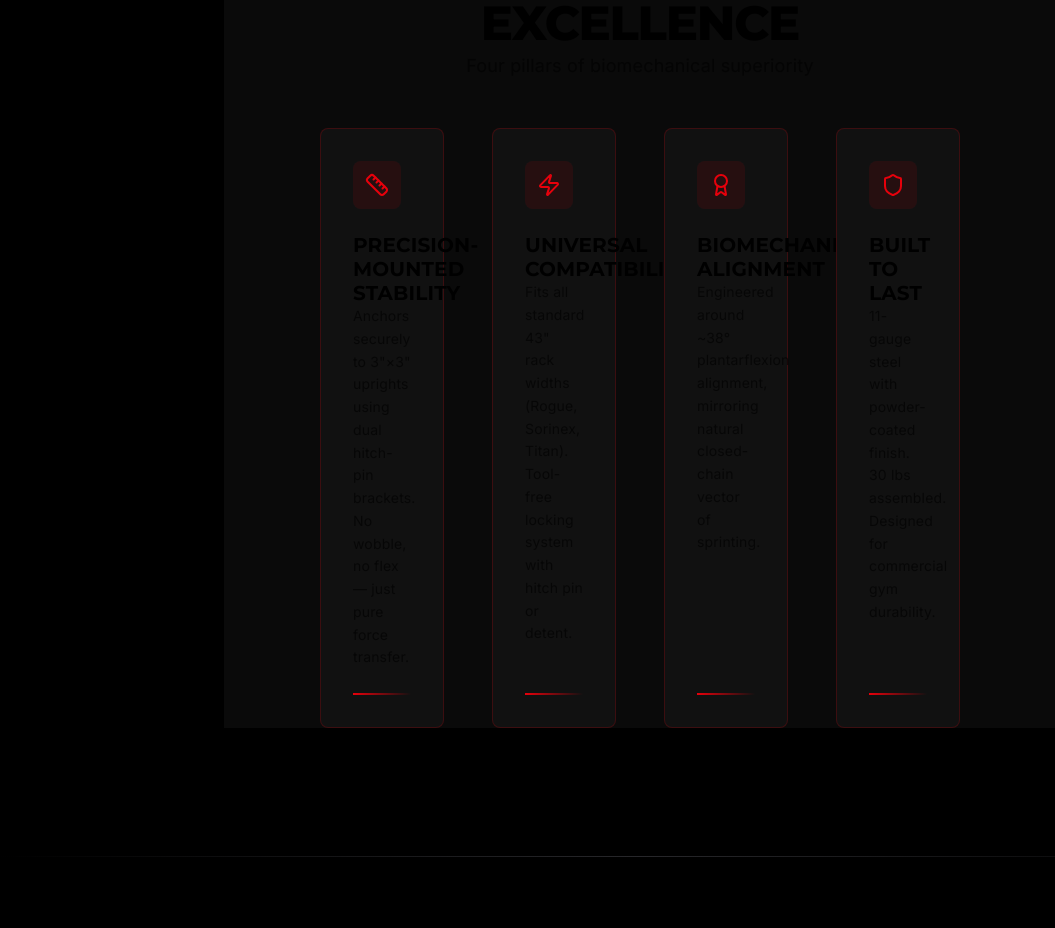
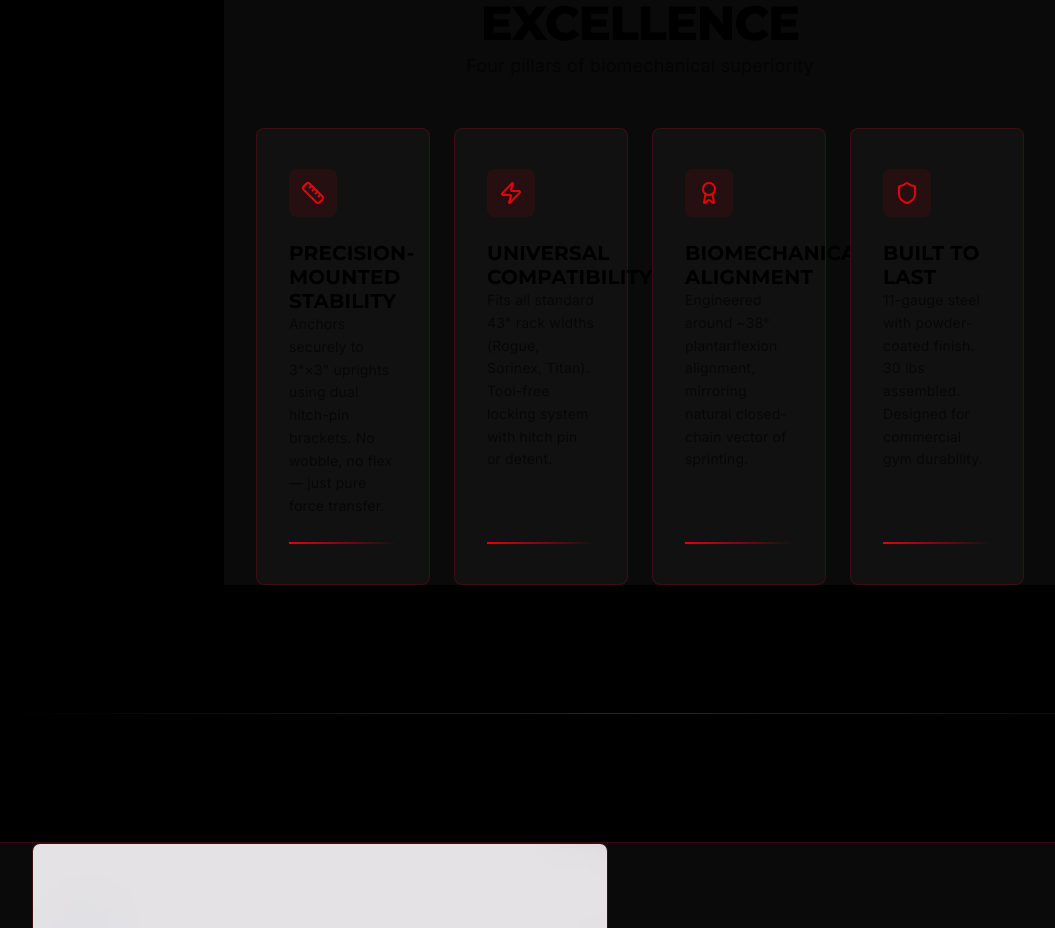
Before and after one commit to infinityspine/exiqx-website, a Next.js app: page /rack-mounted in a window 1280 px wide. Shown: the part 1120-2048 px from the top of the page, without its empty margins (0-1055 px from the left). Built offline with nearby package versions, Linux system fonts and the light colour scheme.

Commit message:
🕒 Auto-commit: 2025-11-10 20:09:58

```diff
--- a/components/sections/GHDKeyPoints.tsx
+++ b/components/sections/GHDKeyPoints.tsx
@@ -153,7 +153,7 @@ const GHDKeyPoints = memo<Partial<GHDKeyPointsProps>>((props) => {
           initial="hidden"
           whileInView="visible"
           viewport={{ once: true, margin: '-100px' }}
-          className="grid grid-cols-1 sm:grid-cols-2 lg:grid-cols-4 gap-8 lg:gap-12 px-4 sm:px-8 lg:px-16 xl:px-24 2xl:px-32 max-w-[160rem] mx-auto items-stretch"
+          className="grid grid-cols-1 sm:grid-cols-2 lg:grid-cols-4 gap-6 px-4 sm:px-6 lg:px-8 max-w-[87.5rem] mx-auto items-stretch"
         >
           {keyPoints.map((point, index) => {
             const IconComponent = iconMap[point.icon]
--- a/components/sections/RackKeyPoints.tsx
+++ b/components/sections/RackKeyPoints.tsx
@@ -153,7 +153,7 @@ const RackKeyPoints = memo<Partial<RackKeyPointsProps>>((props) => {
           initial="hidden"
           whileInView="visible"
           viewport={{ once: true, margin: '-100px' }}
-          className="grid grid-cols-1 sm:grid-cols-2 lg:grid-cols-4 gap-8 lg:gap-12 px-4 sm:px-8 lg:px-16 xl:px-24 2xl:px-32 max-w-[160rem] mx-auto items-stretch"
+          className="grid grid-cols-1 sm:grid-cols-2 lg:grid-cols-4 gap-6 px-4 sm:px-6 lg:px-8 max-w-[87.5rem] mx-auto items-stretch"
         >
           {keyPoints.map((point, index) => {
             const IconComponent = iconMap[point.icon]
@@ -168,7 +168,7 @@ const RackKeyPoints = memo<Partial<RackKeyPointsProps>>((props) => {
               >
                 <motion.div
                   variants={cardHoverVariants}
-                  className="bg-[#111111] border border-red-600/20 rounded-lg p-6 lg:p-8 transition-colors duration-300 hover:border-red-600/40 flex flex-col justify-between w-full h-full min-h-[28rem]"
+                  className="bg-[#111111] border border-red-600/20 rounded-lg px-6 py-8 lg:px-8 lg:py-10 transition-colors duration-300 hover:border-red-600/40 flex flex-col justify-between w-full h-full min-h-[28rem]"
                 >
                   <div className="text-left">
                     {/* Icon Container */}
```
